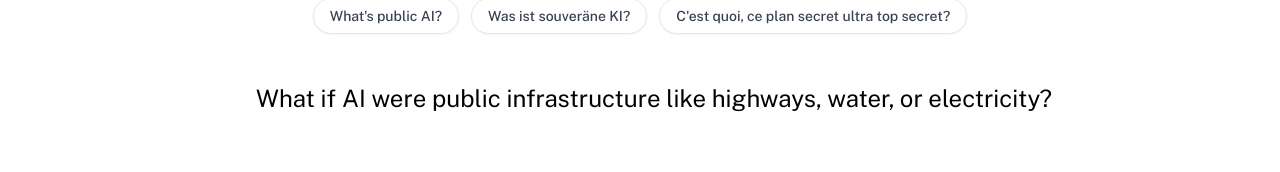
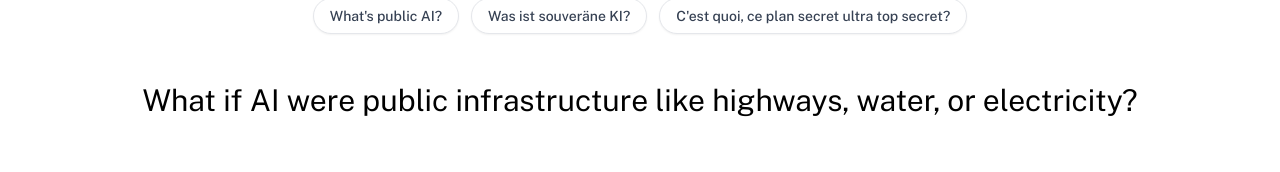
Before and after one commit to forpublicai/publicai.co, a Next.js app: page / in a window 1280 px wide. Shown: the part 421-593 px from the top of the page. Built offline with nearby package versions, Linux system fonts and the light colour scheme.

Commit message:
Update hero

```diff
--- a/src/app/page.tsx
+++ b/src/app/page.tsx
@@ -10,7 +10,7 @@ export default async function Home() {
   return (
     <div className="min-h-screen bg-white">
       {/* Hero Section */}
-      <section className="px-6 py-24 flex items-center">
+      <section className="px-2 py-24">
         <div className="max-w-3xl mx-auto w-full">
           <h1 className="text-6xl font-normal text-black mb-8 leading-tight text-center">
             Try Apertus
@@ -21,8 +21,10 @@ export default async function Home() {
           </p>
 
           <ChatInterface />
+        </div>
 
-          <p className="text-2xl text-black text-center mt-12 mb-16 whitespace-nowrap">
+        <div className="max-w-5xl mx-auto w-full">
+          <p className="text-3xl text-black text-center mt-12 mb-16">
             What if AI were public infrastructure like highways, water, or electricity?
           </p>
         </div>
```
